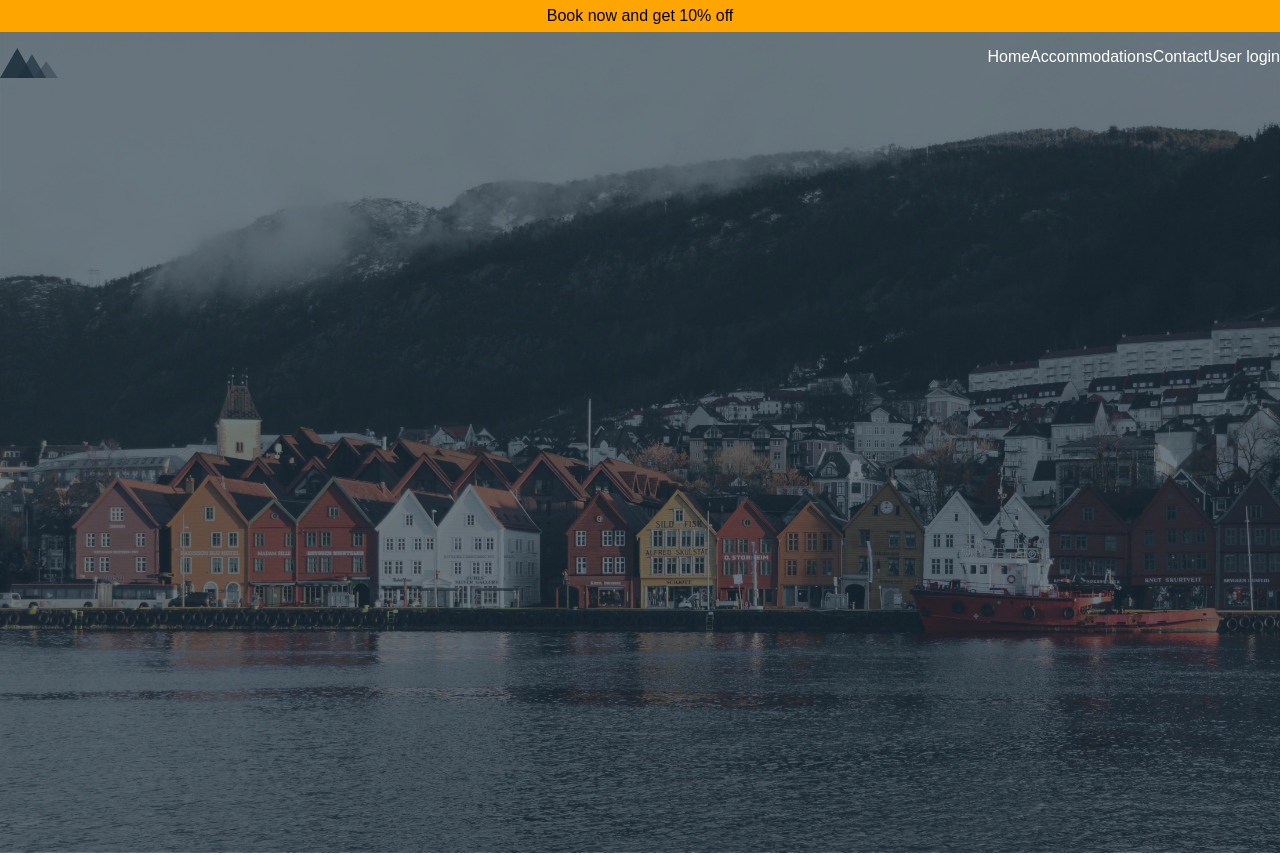
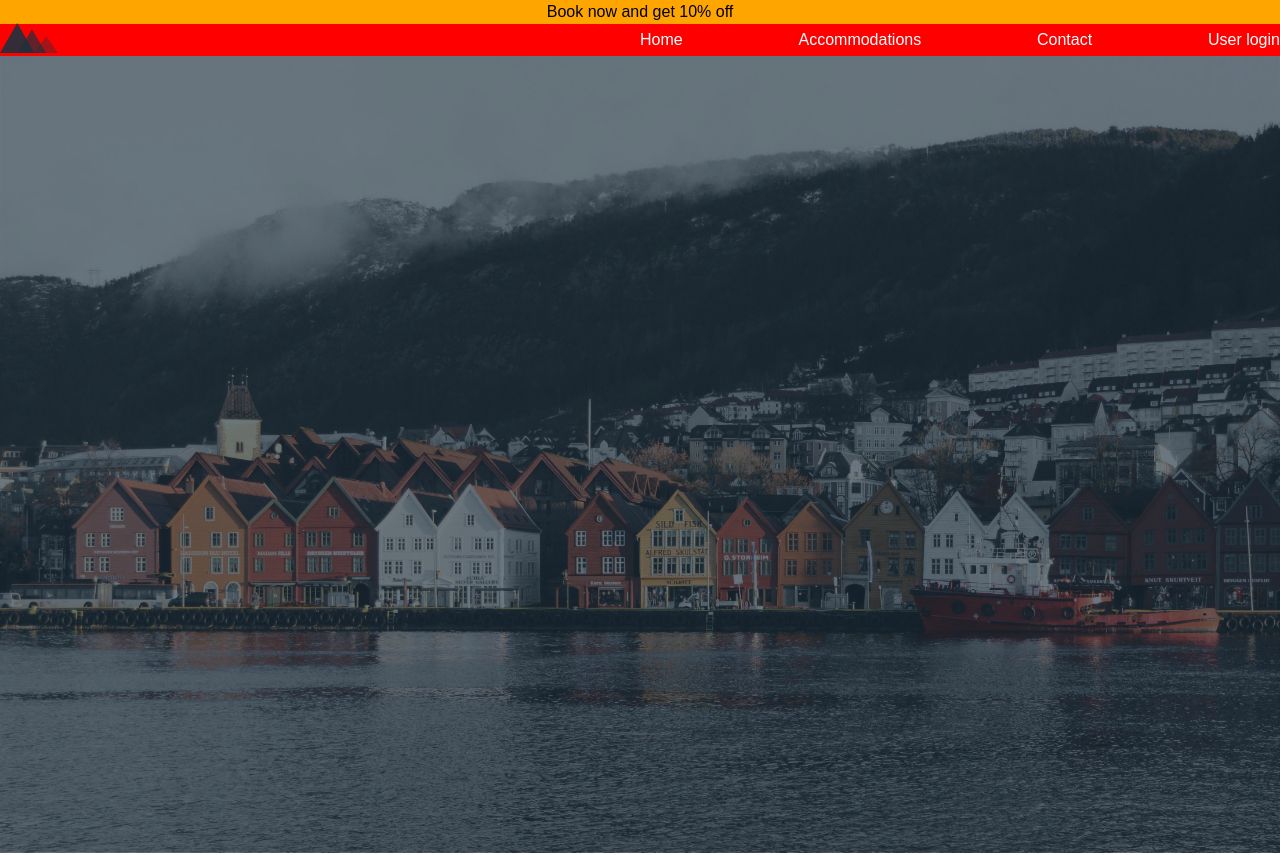
Before and after one commit to GokZ465/bookingApp, a Next.js app: page / in a window 1280 px wide. Shown: the top 855 px of the page. Built offline with nearby package versions, Linux system fonts and the light colour scheme; a web font is replaced by a local one.

Commit message:
Style imp

```diff
--- a/styles/partials/layout/_header.scss
+++ b/styles/partials/layout/_header.scss
@@ -1,8 +1,11 @@
 header {
     img {
+        --height: 10vh:
         position: relative;
         z-index: -99999;
         width: 100vw;
         height: auto;
+        margin-top: --height;
+        clip-path: inset(--height 0);
     }
 }
--- a/styles/partials/layout/_nav.scss
+++ b/styles/partials/layout/_nav.scss
@@ -1,15 +1,17 @@
 .nav {
-    @include flex(row nowrap, space-between, stretch, auto, center, 0);
+    @include flex(row nowrap, space-between, center, auto, center, 0);
     position: fixed;
-    top: 3rem;
+    top: 1.5rem;
     left: 0;
     width: 100%;
     max-width: 100vw;
-    height: 3rem;
-    //background-color: red;
+    height: 2rem;
+    background-color: red;
     z-index: 9;
 }
 .nav-links {
+    width: 50vw;
+    @include flex(row nowrap, space-between, center, auto, center, 0);
     a {
         color: $white;
         text-decoration: none;
@@ -26,7 +28,7 @@
     position: fixed;
     top: 0;
     left: 0;
-    height: 2rem;
+    height: 1.5rem;
     width: 100vw;
     background-color: $orange;
 }
--- a/styles/styles.css
+++ b/styles/styles.css
@@ -254,19 +254,34 @@ input {
   display: flex;
   flex-flow: row nowrap;
   justify-content: space-between;
-  align-items: stretch;
+  align-items: center;
   align-self: auto;
   align-content: center;
   gap: 0;
   position: fixed;
-  top: 3rem;
+  top: 1.5rem;
   left: 0;
   width: 100%;
   max-width: 100vw;
-  height: 3rem;
+  height: 2rem;
+  background-color: red;
   z-index: 9;
 }
 
+.nav-links {
+  width: 50vw;
+  display: -webkit-box;
+  display: -moz-box;
+  display: -ms-flexbox;
+  display: -webkit-flex;
+  display: flex;
+  flex-flow: row nowrap;
+  justify-content: space-between;
+  align-items: center;
+  align-self: auto;
+  align-content: center;
+  gap: 0;
+}
 .nav-links a {
   color: #ffffff;
   text-decoration: none;
@@ -292,16 +307,19 @@ input {
   position: fixed;
   top: 0;
   left: 0;
-  height: 2rem;
+  height: 1.5rem;
   width: 100vw;
   background-color: #ffa500;
 }
 
 header img {
+  --height: 10vh:
   position: relative;
   z-index: -99999;
   width: 100vw;
   height: auto;
+  margin-top: --height;
+  clip-path: inset(--height 0);
 }
 
 /*# sourceMappingURL=styles.css.map */
```
Also changed, not shown: 1 other file (tests, documents, lock files or other folders).
